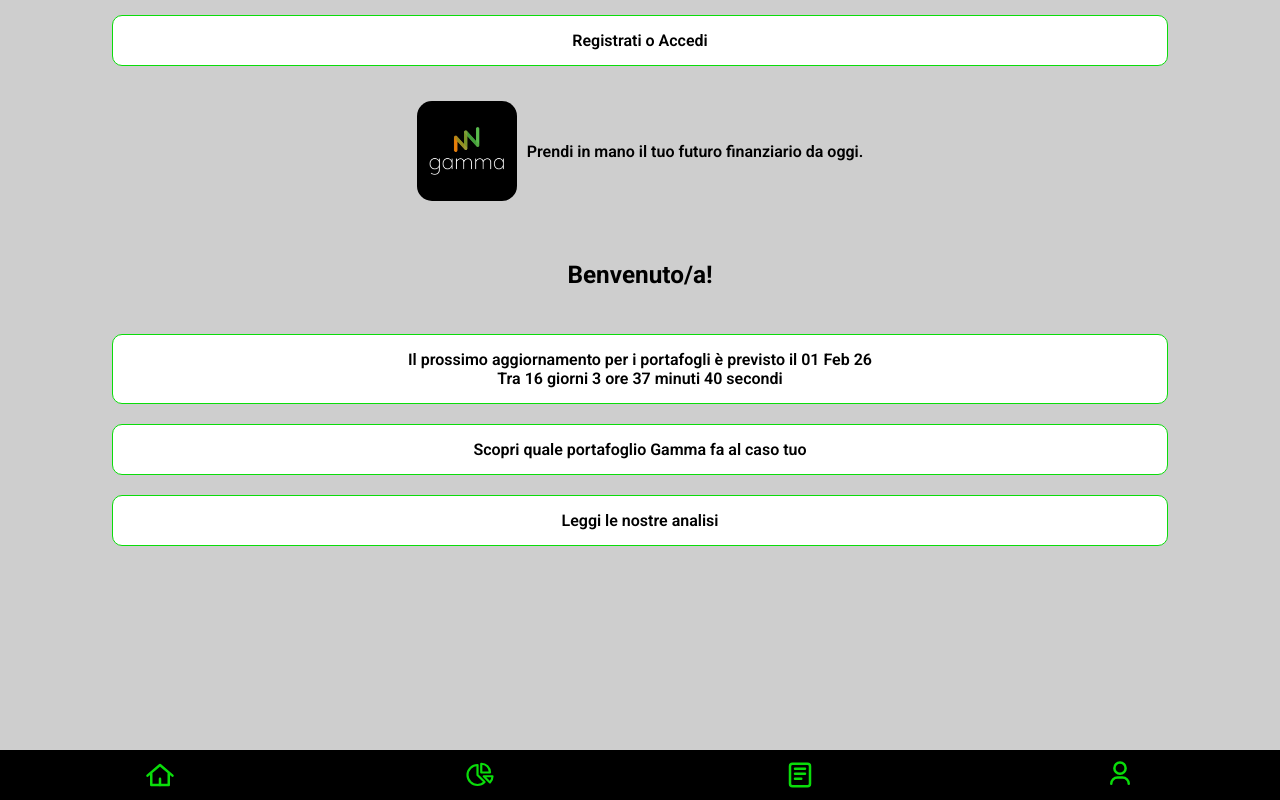
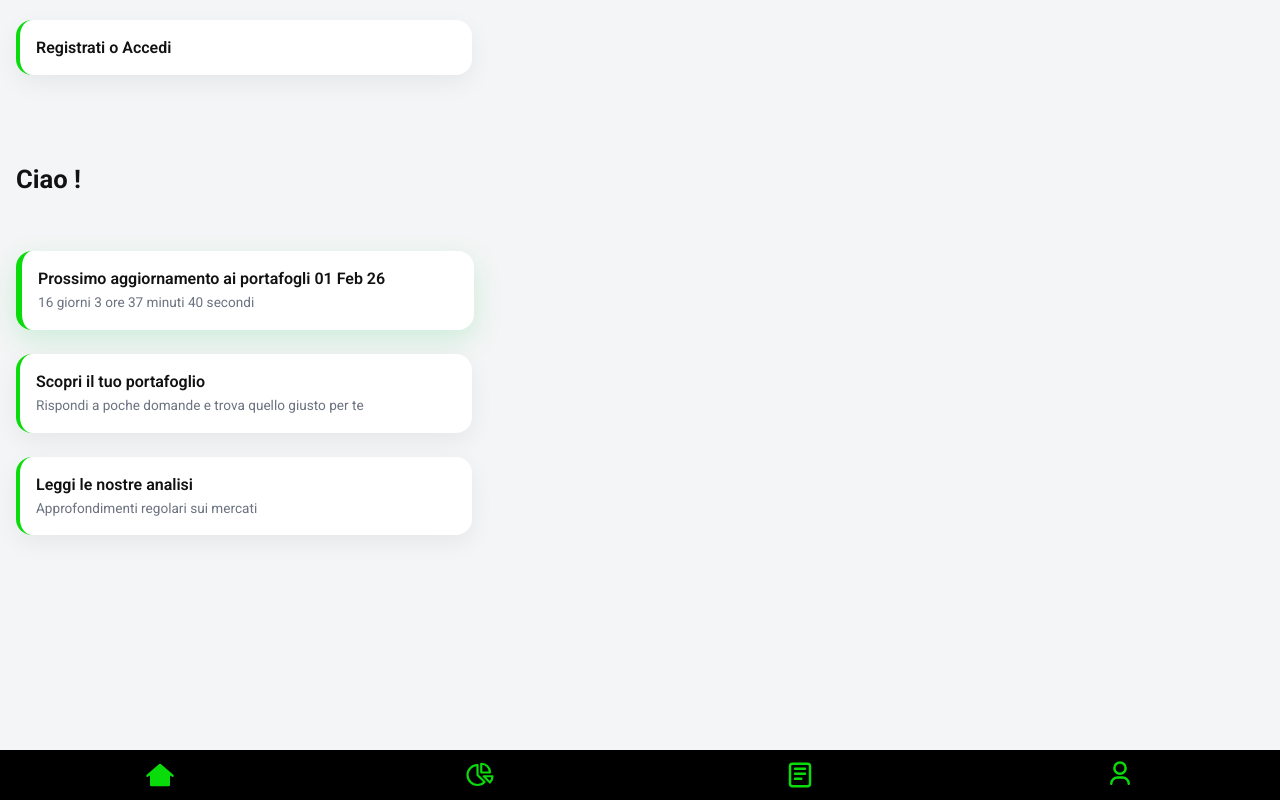
Before and after one commit to tthpck/app-gamma, a React (Vite) app in the folder app-gamma/: page / in a window 1280 px wide. Built offline with nearby package versions, Linux system fonts and the light colour scheme.

Commit message:
css updates

```diff
--- a/app-gamma/package.json
+++ b/app-gamma/package.json
@@ -14,7 +14,7 @@
     "react": "^19.2.0",
     "react-dom": "^19.2.0",
     "react-router-dom": "^7.12.0",
-    "vite-plugin-svgr": "^4.5.0"
+    "svgr": "^1.10.0"
   },
   "devDependencies": {
     "@eslint/js": "^9.39.1",
@@ -28,6 +28,7 @@
     "globals": "^16.5.0",
     "typescript": "~5.9.3",
     "typescript-eslint": "^8.46.4",
-    "vite": "^7.3.1"
+    "vite": "^7.3.1",
+    "vite-plugin-svgr": "^4.5.0"
   }
 }
--- a/app-gamma/src/components/BottomNav.module.css
+++ b/app-gamma/src/components/BottomNav.module.css
@@ -18,7 +18,7 @@ position: fixed;
     align-items: center;
     background-color: black;
     border: none;
-    color: rgb(10, 221, 10);
+    color: hsl(120, 91%, 45%);
     border-radius: 5px;
     flex: 1;
     height: 100%;
@@ -35,8 +35,7 @@ position: fixed;
 
 }
 
-.navlink:active {
-  background-color: rgb(10, 221, 10);
-  color: black;
-
+.active svg{
+  fill: currentColor;
+  stroke: currentColor;
 }
--- a/app-gamma/src/components/BottomNav.tsx
+++ b/app-gamma/src/components/BottomNav.tsx
@@ -10,19 +10,28 @@ const BottomNav = () => {
   console.log(PortfolioIcon);
   return (
     <nav className={styles.nav}>
-      <NavLink className={styles.navlink} to="/">
+      <NavLink className={({ isActive }) =>
+    `${styles.navlink} ${isActive ? styles.active : ""}`
+  }
+   to="/">
         <Icons Icon={HomeIcon} size={30} />
       </NavLink>
 
-      <NavLink className={styles.navlink} to="/portafogli">
+      <NavLink className={({ isActive }) =>
+    `${styles.navlink} ${isActive ? styles.active : ""}`
+  } to="/portafogli">
         <Icons Icon={PortfolioIcon} size={30} />
       </NavLink>
 
-      <NavLink className={styles.navlink} to="/analisi">
+      <NavLink className={({ isActive }) =>
+    `${styles.navlink} ${isActive ? styles.active : ""}`
+  } to="/analisi">
         <Icons Icon={AnalysisIcon} size={30} />
       </NavLink>
 
-      <NavLink className={styles.navlink} to="/profilo">
+      <NavLink className={({ isActive }) =>
+    `${styles.navlink} ${isActive ? styles.active : ""}`
+  }to="/profilo">
         <Icons Icon={ProfileIcon} size={30} />
       </NavLink>
     </nav>
--- a/app-gamma/src/pages/home/Home.module.css
+++ b/app-gamma/src/pages/home/Home.module.css
@@ -1,47 +1,78 @@
 body {
-    background-color: rgb(206, 206, 206);
-    margin: 0px;
-    color: black;
+  background-color: hsl(210, 11%, 96%);
+  margin: 0;
+  color: hsl(0, 0%, 7%);
 }
 
-.homePage{
-    display: flex;
-    align-items: center;
-    justify-content: center;
-    flex-direction: column;
-    row-gap: 20px;
-    padding: 15px
+h1 {
+  font-size: 1.6rem;
+  font-weight: 700;
 }
-.mainCard{
-    padding:15px;
-    color: black;
-    display: flex;
-    align-items: center;
-    gap: 10px;
+.homePage {
+  display: flex;
+  flex-direction: column;
+  gap: 24px;
+  padding: 20px 16px 90px;
 }
 
-.logo{
-    width: 100px;
-    border-radius: 15px;
+
+.mainCard {
+  display: flex;
+  align-items: center;
+  gap: 16px;
+  padding: 8px 4px;
 }
 
+
 .welcomeCard {
-    font-size: 1.3em;
+    margin: 8px 0 16px
 }
 
-.homeCard {
-    background-color: white;
-    border-radius: 10px;
-    border: 1px solid rgb(10, 221, 10);
-    padding: 15px;
-    text-align: center;
-    text-decoration: none;
-    color: black;
-    width: 80vw;
-    transition: all 0.02s;
+.welcomeCard p {
+      font-size: 0.85rem;
+  color: hsl(220, 9%, 46%);
 }
 
-.homeCard:active{
-    background-color: rgb(10, 221, 10);
-    width: 78vw;
+
+.homeCard {
+    background-color: hsl(0, 0%, 100%);
+      text-decoration: none;
+
+    border-radius: 16px;
+    padding: 18px 16px;
+      width: 100%;
+  max-width: 420px;
+      border-left: 4px solid hsl(120, 91%, 45%);
+
+    box-shadow: 0 8px 24px hsla(0, 0%, 0%, 0.06);
+  transition: transform 0.15s ease, box-shadow 0.15s ease;
 }
+
+.homeCard:active {
+  transform: scale(0.97);
+  box-shadow: 0 4px 12px rgba(0, 0, 0, 0.08);
+}
+
+.homeCard.primary {
+  border-left-width: 6px;
+  box-shadow: 0 10px 28px rgba(34, 197, 94, 0.18);
+}
+
+.cardContent {
+  display: flex;
+  flex-direction: column;
+  gap: 6px;
+}
+
+.cardContent strong {
+  font-size: 1rem;
+  font-weight: 600;
+  color: #111;
+}
+
+.cardContent span {
+  font-size: 0.85rem;
+  font-weight: 400;
+  color: #6b7280; /* grigio moderno */
+  line-height: 1.3;
+}
--- a/app-gamma/src/pages/home/Home.tsx
+++ b/app-gamma/src/pages/home/Home.tsx
@@ -12,17 +12,10 @@ function Home() {
     <div className={styles.homePage}>
       <LoginCard userName={userName} />
       <div className={styles.mainCard}>
-        <img className={styles.logo} src={mainLogo} />
-        <div>Prendi in mano il tuo futuro finanziario da oggi.</div>
+      </div>
+      <div className={styles.welcomeCard}><h1>{userName? 'Bentornato' : 'Ciao'} {userName} ! </h1>
       </div>
 
-      {userName ? (
-        <div>E' un piacere rivederti, {userName}</div>
-      ) : (
-        <div className={styles.welcomeCard}>
-          <h3>Benvenuto/a!</h3>{" "}
-        </div>
-      )}
 
       <PortfoglioUpdateCountDown />
 
--- a/app-gamma/src/pages/home/HomeAnalysisCard.tsx
+++ b/app-gamma/src/pages/home/HomeAnalysisCard.tsx
@@ -4,7 +4,10 @@ import { NavLink } from "react-router-dom";
 const HomeAnalysisCard = () => {
   return (
     <NavLink to={"/analisi"} className={styles.homeCard}>
-      <div>Leggi le nostre analisi</div>
+   <div className={styles.cardContent}>
+     <strong>Leggi le nostre analisi</strong>
+      <span>Approfondimenti regolari sui mercati</span>
+   </div>
     </NavLink>
   );
 };
--- a/app-gamma/src/pages/home/HomePortfoliosCard.tsx
+++ b/app-gamma/src/pages/home/HomePortfoliosCard.tsx
@@ -4,7 +4,10 @@ import { NavLink } from "react-router-dom";
 const HomePortfoliosCard = () => {
   return (
     <NavLink to={`/questionario`} className={styles.homeCard}>
-      <div>Scopri quale portafoglio Gamma fa al caso tuo</div>
+      <div className={styles.cardContent}>
+ <strong>Scopri il tuo portafoglio</strong>
+    <span>Rispondi a poche domande e trova quello giusto per te</span>
+    </div>
     </NavLink>
   );
 };
--- a/app-gamma/src/pages/home/PortfoglioUpdateCountDown.tsx
+++ b/app-gamma/src/pages/home/PortfoglioUpdateCountDown.tsx
@@ -3,6 +3,7 @@ import { updatesDates } from "../../data/updatesDates";
 import type { UpdatesDates } from "../../types/updatesDatesTypes";
 import dayjs from "dayjs";
 import styles from "./Home.module.css";
+import { NavLink } from "react-router-dom";
 
 const PortfoglioUpdateCountDown = () => {
   const nextPortfolioUpdate = updatesDates.find(
@@ -35,10 +36,11 @@ const PortfoglioUpdateCountDown = () => {
     return () => clearInterval(intervalId);
   }, []);
   return (
-    <div className={styles.homeCard}>
-      <div>{`Il prossimo aggiornamento per i portafogli è previsto il ${nextPortfolioUpdateDate}`}</div>
-      <div>Tra {countdown}</div>
+    <NavLink to='/portafogli' className={`${styles.homeCard} ${styles.primary}`} >
+      <div className={styles.cardContent}><strong>Prossimo aggiornamento ai portafogli{` ${nextPortfolioUpdateDate}`}</strong>
+           <span>{countdown}</span>
     </div>
+    </NavLink>
   );
 };
 
--- a/app-gamma/src/pages/portafogli/Portafogli.module.css
+++ b/app-gamma/src/pages/portafogli/Portafogli.module.css
@@ -1,11 +1,69 @@
-/* PAGINA */
+body {
+  background-color: hsl(210, 11%, 96%);
+  margin: 0;
+  color: hsl(0, 0%, 7%);
+}
+
 .portfolioList {
-  display: grid;
-
-background-color: hsl(0, 0%, 96%);
-
-  gap: 12px;
-  padding: 16px;
+    padding: 20px 16px 40px;
+  display: flex;
+  flex-direction: column;
+  gap: 24px
+}
 
 
+.portfolioCard {
+  background-color: white;
+
+  display: flex;
+  flex-direction: column;
+  gap: 10px;
+
+  padding: 14px;
+  border-radius: 12px;
+
+  /* DEBUG */
+  border: 2px solid red;
+  text-decoration: none;
+  color: black;
 }
+
+/* TITOLO */
+.titleCard {
+  font-size: 18px;
+  font-weight: bold;
+}
+
+/* PREZZO */
+.priceCard {
+  font-size: 14px;
+  color: #555;
+}
+
+/* BOTTONE */
+.cta {
+  margin-top: 6px;
+  padding: 10px;
+  border-radius: 8px;
+  border: none;
+  background-color: black;
+  color: white;
+}
+
+/* RIGA INFO */
+.infoCard {
+  display: flex;
+  justify-content: space-between;
+}
+
+/* LABEL */
+.infoTitle {
+  font-size: 13px;
+  color: #666;
+}
+
+/* VALORE */
+.infoDetails {
+  font-size: 13px;
+  font-weight: 500;
+}
--- a/app-gamma/src/pages/portafogli/PortfolioCard.module.css
+++ /dev/null
@@ -1,57 +0,0 @@
-
-/* CARD */
-.portfolioCard {
-  background-color: white;
-
-  display: flex;
-  flex-direction: column;
-  gap: 10px;
-
-  padding: 14px;
-  border-radius: 12px;
-
-  /* DEBUG */
-  border: 2px solid red;
-  text-decoration: none;
-  color: black;
-}
-
-/* TITOLO */
-.titleCard {
-  font-size: 18px;
-  font-weight: bold;
-}
-
-/* PREZZO */
-.priceCard {
-  font-size: 14px;
-  color: #555;
-}
-
-/* BOTTONE */
-.cta {
-  margin-top: 6px;
-  padding: 10px;
-  border-radius: 8px;
-  border: none;
-  background-color: black;
-  color: white;
-}
-
-/* RIGA INFO */
-.infoCard {
-  display: flex;
-  justify-content: space-between;
-}
-
-/* LABEL */
-.infoTitle {
-  font-size: 13px;
-  color: #666;
-}
-
-/* VALORE */
-.infoDetails {
-  font-size: 13px;
-  font-weight: 500;
-}
--- a/app-gamma/src/pages/portafogli/PortfolioCard.tsx
+++ b/app-gamma/src/pages/portafogli/PortfolioCard.tsx
@@ -1,4 +1,4 @@
-import styles from "./PortfolioCard.module.css";
+import styles from "./Portafogli.module.css";
 import { NavLink } from "react-router-dom";
 import type { Portfolio } from "../../types/portfolioTypes";
 import { formatMoney } from "../../utils/money";
```
Also changed, not shown: 1 other file (tests, documents, lock files or other folders).
